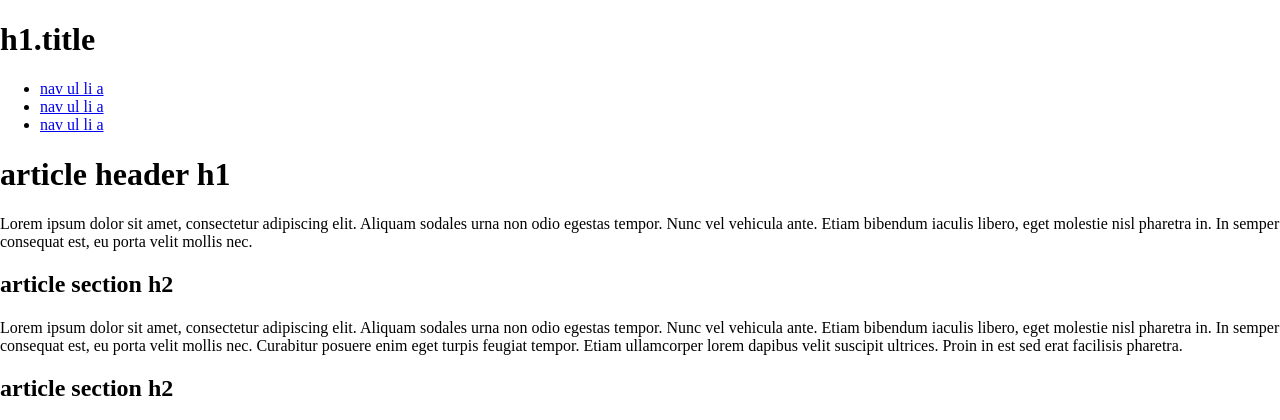
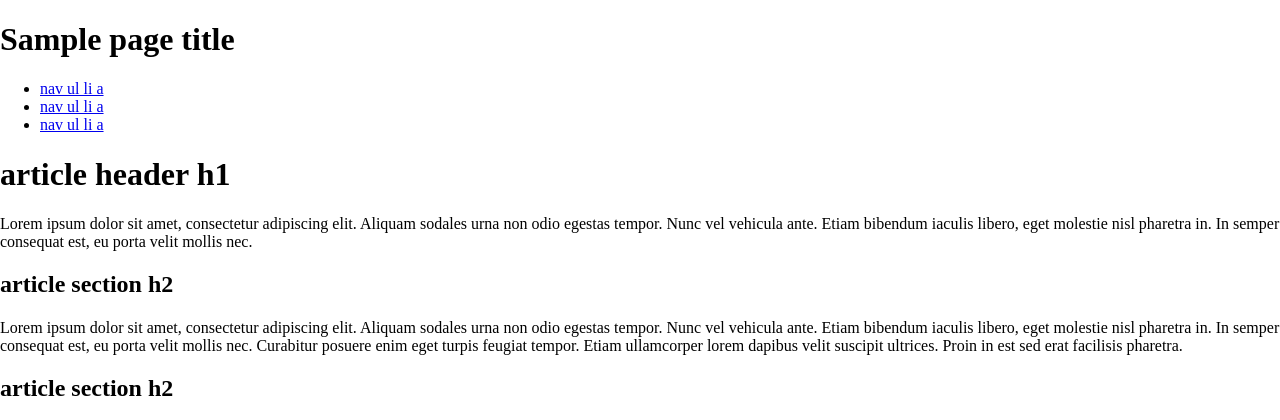
Before and after one commit to charlescna/FInalProjectFlask, a Flask app: template templates/base.html in a window 1280 px wide. Shown: the top 420 px of the page. Run offline with Flask 3, Linux system fonts and the light colour scheme; the template is opened without the code that fills it: most values are stand-ins (such as "Sample title", 1, 10 or a date in 2020); some libraries are stand-ins or nearby versions.

Commit message:
implementing title and h1 tags on base.html and application

```diff
--- a/application.py
+++ b/application.py
@@ -4,7 +4,7 @@ app = Flask(__name__)
 
 @app.route('/')
 def hello_world():
-    return render_template('index.html')
+    return render_template('base.html', head_title= 'Cooking Recipes', page_title='Welcome to the collection of cooking recipes')
 
 @app.route('/variabletest/<name>')
 def print_variable(name):
--- a/templates/base.html
+++ b/templates/base.html
@@ -6,7 +6,7 @@
     <head>
         <meta charset="utf-8">
         <meta http-equiv="X-UA-Compatible" content="IE=edge,chrome=1">
-        <title>{% block head_title %}{% endblock %}</title>
+        <title>{{ head_title }}</title>
         <meta name="description" content="">
         <meta name="viewport" content="width=device-width, initial-scale=1">
         <link rel="apple-touch-icon" href="{{ url_for('static', filename='apple-touch-icon.png') }}">
@@ -23,7 +23,7 @@
 
         <div class="header-container">
             <header class="wrapper clearfix">
-                <h1 class="title">h1.title</h1>
+                <h1 class="title">{{ page_title }}</h1>
                 <nav>
                     <ul>
                         <li><a href="#">nav ul li a</a></li>
```
